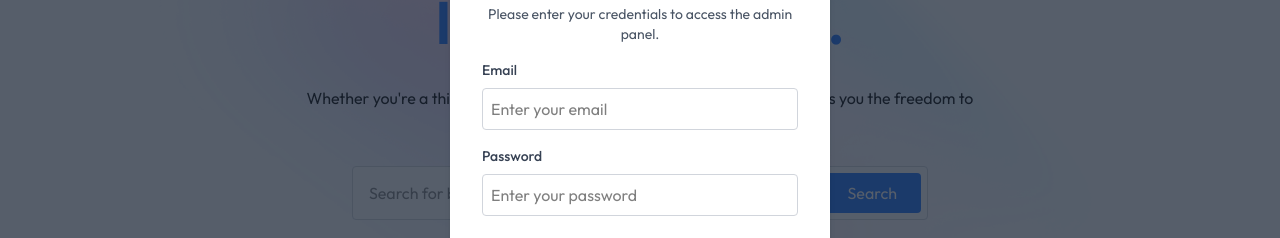
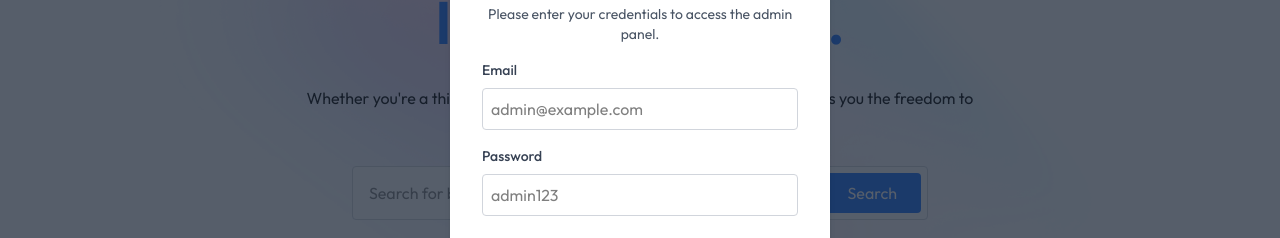
Before and after one commit to ashishcodes05/Vistoria-Blogging-Platform, a React (Vite) app in the folder client/: page / in a window 1280 px wide. Both pictures are taken after a click on the button "Admin Login". Shown: the part 286-524 px from the top of the page. Built offline with nearby package versions, Linux system fonts and the light colour scheme; no server answers.

Commit message:
Minor ui changes

```diff
--- a/client/src/Components/Login.jsx
+++ b/client/src/Components/Login.jsx
@@ -48,7 +48,7 @@ const Login = ({isOpen, setIsOpen}) => {
               className="border border-gray-300 p-2 w-full rounded outline-primary focus:border-blue-500"
               type="email"
               id="email"
-              placeholder="Enter your email"
+              placeholder="admin@example.com"
               onChange={(e) =>
                 setUser((prevState) => ({
                   ...prevState,
@@ -69,7 +69,7 @@ const Login = ({isOpen, setIsOpen}) => {
               className="border border-gray-300 p-2 w-full rounded outline-primary focus:border-blue-500"
               type="password"
               id="password"
-              placeholder="Enter your password"
+              placeholder="admin123"
               onChange={(e) =>
                 setUser((prevState) => ({
                   ...prevState,
```
